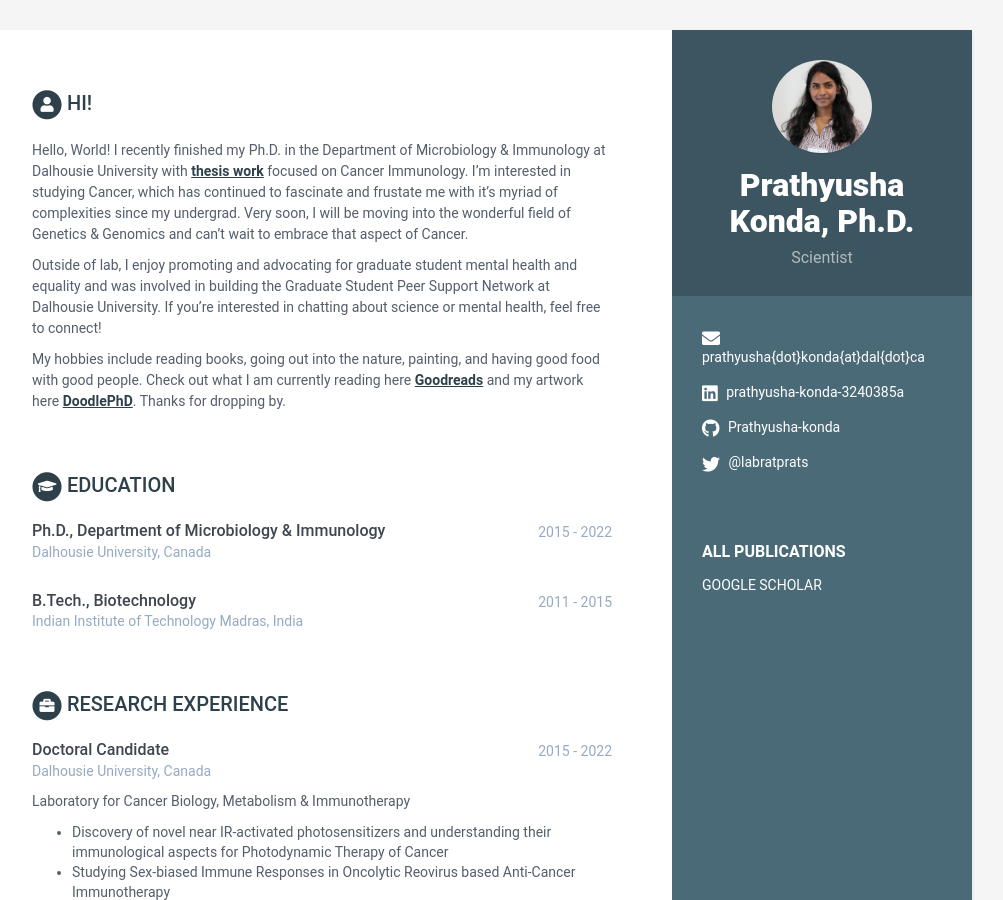
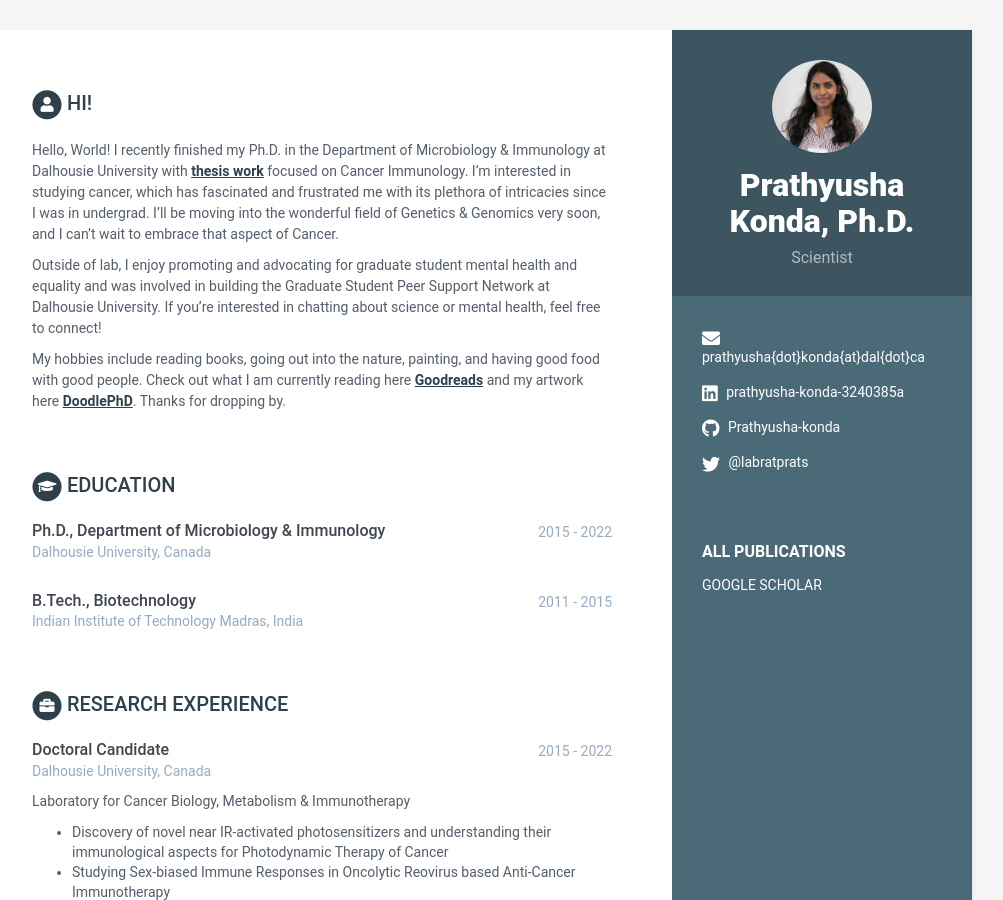
Before and after one commit to Prathyusha-konda/Website, a Jekyll site: the page built from index.html, in a window 1280 px wide and 900 px high. Shown: the whole window, without its empty margins (168-1171 px from the left). Built offline with Jekyll 4.4.1, drawn with Linux system fonts in a browser that asks for light colours.

Commit message:
Update data.yml

```diff
--- a/_data/data.yml
+++ b/_data/data.yml
@@ -22,7 +22,7 @@ sidebar:
 career-profile:
     title: Hi!
     summary: |
-      Hello, World! I recently finished my Ph.D. in the Department of Microbiology & Immunology at Dalhousie University with <a href="https://dalspace.library.dal.ca/handle/10222/81529"><b><u>thesis work</u></b></a> focused on Cancer Immunology. I'm interested in studying Cancer, which has continued to fascinate and frustate me with it's myriad of complexities since my undergrad. Very soon, I will be moving into the wonderful field of Genetics & Genomics and can't wait to embrace that aspect of Cancer.
+      Hello, World! I recently finished my Ph.D. in the Department of Microbiology & Immunology at Dalhousie University with <a href="https://dalspace.library.dal.ca/handle/10222/81529"><b><u>thesis work</u></b></a> focused on Cancer Immunology. I'm interested in studying cancer, which has fascinated and frustrated me with its plethora of intricacies since I was in undergrad. I'll be moving into the wonderful field of Genetics & Genomics very soon, and I can't wait to embrace that aspect of Cancer.
 
       Outside of lab, I enjoy promoting and advocating for graduate student mental health and equality and was involved in building the Graduate Student Peer Support Network at Dalhousie University. If you're interested in chatting about science or mental health, feel free to connect!
 
```
